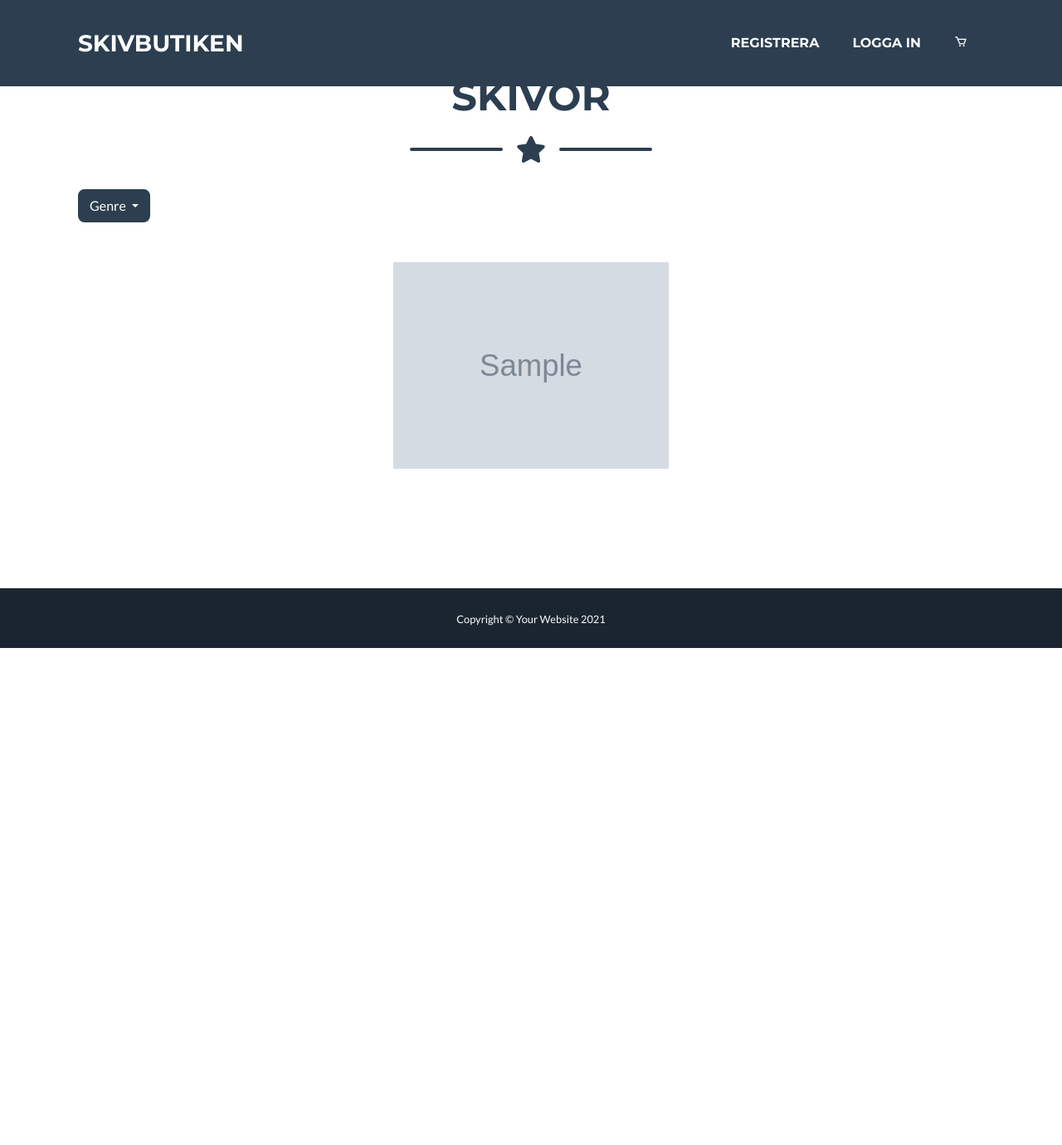
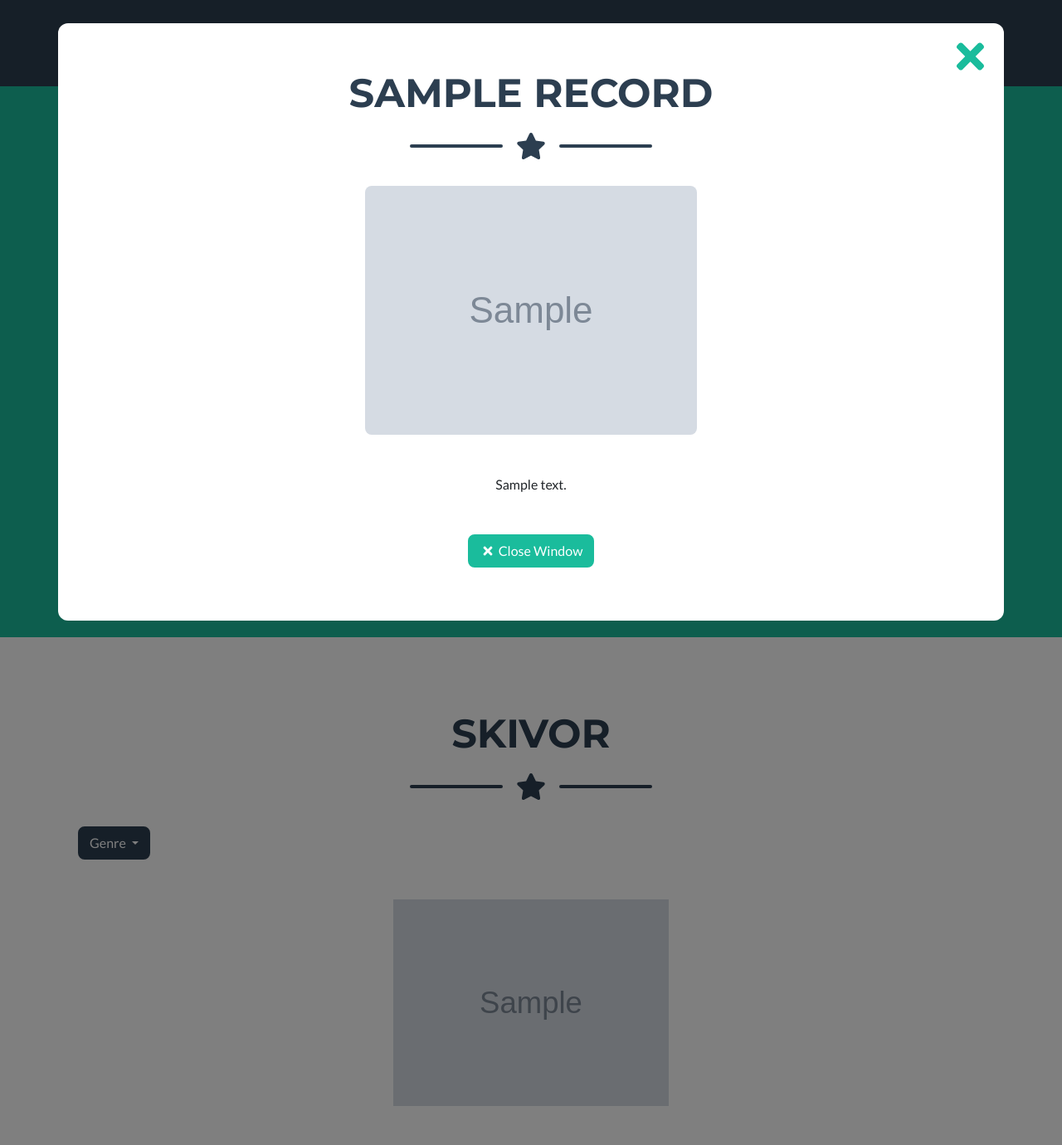
Before and after one commit to ErikaAhlstrom/record-store, a PHP site: page / in a window 1280 px wide, after a click that opens the changed part. Shown: the top 1380 px of the page at 83% size. Run offline with PHP 8.4, Linux system fonts and the light colour scheme; tables that the repository leaves empty or names only in its code hold one stand-in row (values such as "Sample post"); grey boxes marked "Sample" are stand-in pictures.

Commit message:
fix modals

```diff
--- a/controllers/Controller.php
+++ b/controllers/Controller.php
@@ -55,6 +55,11 @@ class Controller
         $this->view->viewHeader($title);
     }
 
+    private function getHero()
+    {
+        $this->view->viewHero();
+    }
+
     private function getFooter()
     {
         $this->view->viewFooter();
@@ -65,9 +70,9 @@ class Controller
         $this->view->viewEnd();
     }
 
-    private function getRecordsStart()
+    private function getRecordsStart($genres)
     {
-        $this->view->viewRecordsStart();
+        $this->view->viewRecordsStart($genres);
     }
 
     private function getRecordsEnd()
@@ -85,7 +90,10 @@ class Controller
     private function getAllRecords()
     {
         $this->getHeader("Välkommen");
-        $this->getRecordsStart();
+        $this->getHero();
+
+        $genres = $this->model->fetchAllGenres();
+        $this->getRecordsStart($genres);
         $records = $this->model->fetchAllRecords();
         $this->view->viewAllRecords($records);
         $this->getRecordsEnd();
--- a/models/Model.php
+++ b/models/Model.php
@@ -14,6 +14,12 @@ class Model
     {
         $records = $this->db->select("SELECT * FROM records");
         return $records;
+    }
+
+    public function fetchAllGenres()
+    {
+        $genres = $this->db->select("SELECT * FROM genres");
+        return $genres;
     }
 
     public function fetchMovieById($id)
--- a/views/View.php
+++ b/views/View.php
@@ -6,12 +6,17 @@ class View
     include_once("views/partials/header.php");
   }
 
+  public function viewHero()
+  {
+    include_once("views/partials/hero.php");
+  }
+
   public function viewFooter()
   {
     include_once("views/partials/footer.php");
   }
 
-  public function viewRecordsStart()
+  public function viewRecordsStart($genres)
   {
     include_once("views/partials/recordsStart.php");
   }
@@ -42,10 +47,51 @@ class View
     echo $html;
   }
 
+  public function viewModal($record)
+  {
+    $html = <<<HTML
+                  <div class="portfolio-modal modal fade" id="portfolioModal1" tabindex="-1" role="dialog" aria-labelledby="portfolioModal1Label" aria-hidden="true">
+                          <div class="modal-dialog modal-xl" role="document">
+                              <div class="modal-content">
+                                  <button class="close" type="button" data-dismiss="modal" aria-label="Close">
+                                      <span aria-hidden="true"><i class="fas fa-times"></i></span>
+                                  </button>
+                                  <div class="modal-body text-center">
+                                      <div class="container">
+                                          <div class="row justify-content-center">
+                                              <div class="col-lg-8">
+                                                  <!-- Portfolio Modal - Title-->
+                                                  <h2 class="portfolio-modal-title text-secondary text-uppercase mb-0" id="portfolioModal1Label">$record[title]</h2>
+                                                  <!-- Icon Divider-->
+                                                  <div class="divider-custom">
+                                                      <div class="divider-custom-line"></div>
+                                                      <div class="divider-custom-icon"><i class="fas fa-star"></i></div>
+                                                      <div class="divider-custom-line"></div>
+                                                  </div>
+                                                  <!-- Portfolio Modal - Image-->
+                                                  <img class="img-fluid rounded mb-5" src="$record[cover]" alt="..." />
+                                                  <!-- Portfolio Modal - Text-->
+                                                  <p class="mb-5">$record[description]</p>
+                                                  <button class="btn btn-primary" data-dismiss="modal">
+                                                      <i class="fas fa-times fa-fw"></i>
+                                                      Close Window
+                                                  </button>
+                                              </div>
+                                          </div>
+                                      </div>
+                                  </div>
+                              </div>
+                          </div>
+                      </div>
+        HTML;
+    echo $html;
+  }
+
   public function viewAllRecords($records)
   {
     foreach ($records as $record) {
       $this->viewOneRecord($record);
+      $this->viewModal($record);
     }
   }
 }
--- /dev/null
+++ b/views/partials/hero.php
@@ -0,0 +1,16 @@
+<header class="masthead bg-primary text-white text-center">
+  <div class="container d-flex align-items-center flex-column">
+    <!-- Masthead Avatar Image-->
+    <img class="mx-auto img-fluid masthead-avatar mb-5" src="assets/img/record_player.png" alt="..." />
+    <!-- Masthead Heading-->
+    <h1 class="masthead-heading text-uppercase mb-0">Välkommen!</h1>
+    <!-- Icon Divider-->
+    <div class="divider-custom divider-light">
+      <div class="divider-custom-line"></div>
+      <div class="divider-custom-icon"><i class="fas fa-star"></i></div>
+      <div class="divider-custom-line"></div>
+    </div>
+    <!-- Masthead Subheading-->
+    <p class="masthead-subheading font-weight-light mb-0">Köp dina favoritskivor</p>
+  </div>
+</header>
--- a/views/partials/recordsStart.php
+++ b/views/partials/recordsStart.php
@@ -17,9 +17,11 @@
                 Genre
               </button>
               <div class="dropdown-menu" aria-labelledby="dropdownMenuButton">
-                <a class="dropdown-item" href="#">Pop</a>
-                <a class="dropdown-item" href="#">Rock</a>
-                <a class="dropdown-item" href="#">Indie</a>
+                <?php
+                foreach ($genres as $genre) {
+                  echo "<a class='dropdown-item' href='?genre=$genre[genre]'>$genre[genre]</a>";
+                }
+                ?>
               </div>
             </div>
             <!-- Portfolio Grid Items-->
```
Also changed, not shown: views/partials/modal.php (added, +37 -0 lines).
